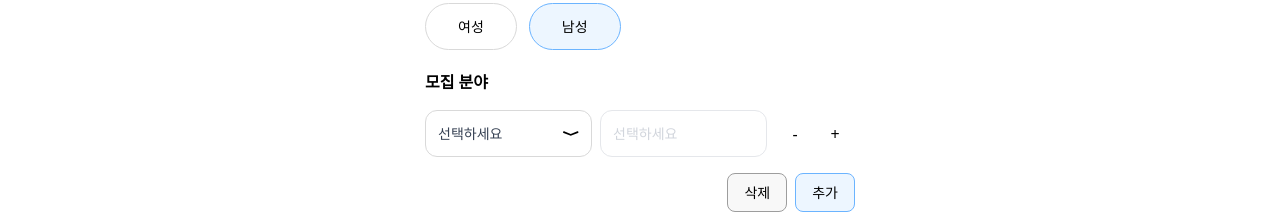
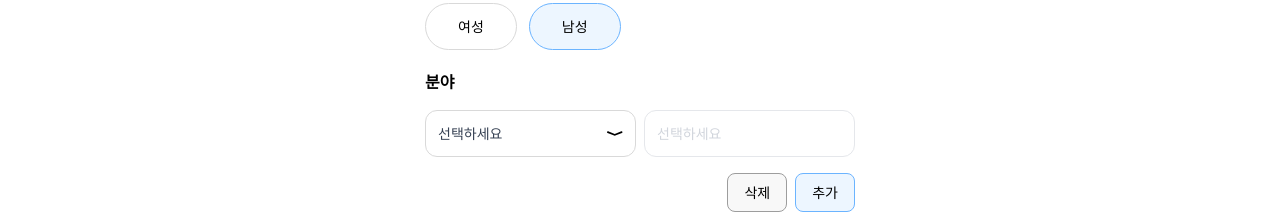
Before and after one commit to WardK-meeTeam/meeteam_front, a Next.js app: page /setting-after-signup in a window 1280 px wide. Shown: the part 573-787 px from the top of the page. Built offline with nearby package versions, Linux system fonts and the light colour scheme.

Commit message:
[MTM-7] chore: 컴포넌트 재사용성 보장

```diff
--- a/app/project-generate-step-1/components/Recruit.tsx
+++ b/app/project-generate-step-1/components/Recruit.tsx
@@ -2,24 +2,30 @@
 import { useCallback } from "react";
 import RecruitRow from "./RecruitRow";
 import { recruitFieldItem } from "@/store/projectGenerateStore";
+import { userFieldItem } from "@/store/signupDataStore";
 
-export default function Recruit({
-  value,
-  onChange,
-}: {
-  value: recruitFieldItem[];
-  onChange: (fields: recruitFieldItem[]) => void;
-}) {
+interface RecruitProps {
+  title: string;
+  value: recruitFieldItem[] | userFieldItem[];
+  onChange: (field: any) => void;
+}
+
+// onChange부분 파라미터 any로 받기 싫었는데.. 어떻게 해결해야할지 몰라서 일단 이렇게 둠
+// 파라미터가 recruitFieldItem[] or userFieldItem[] 이렇게 들어오는데, 자꾸 프로젝트 생성페이지
+// 파라미터 넘기는 부분에서 오류떠서 일단 any로 둘게요
+
+export default function Recruit({ title, value, onChange }: RecruitProps) {
+  const isIncludeNumOfPeople: boolean = "numOfPeople" in value[0];
+
   const onClickButton = (e: React.MouseEvent<HTMLButtonElement>) => {
     const buttonValue = e.currentTarget.value;
     if (buttonValue === "추가") {
       const newId =
         value.length > 0 ? Math.max(...value.map((item) => item.id)) + 1 : 0;
-      const newField: recruitFieldItem = {
-        id: newId,
-        field: null,
-        numOfPeople: 1,
-      };
+      let newField: recruitFieldItem | userFieldItem;
+      if (isIncludeNumOfPeople)
+        newField = { id: newId, field: null, numOfPeople: 1 };
+      else newField = { id: newId, field: null };
       onChange([...value, newField]);
     } else if (buttonValue === "삭제" && value.length > 1) {
       onChange(value.slice(0, -1));
@@ -27,7 +33,7 @@ export default function Recruit({
   };
 
   const handleRowChange = useCallback(
-    (updatedRow: recruitFieldItem) => {
+    (updatedRow: recruitFieldItem | userFieldItem) => {
       const newFields = value.map((row) =>
         row.id === updatedRow.id ? updatedRow : row,
       );
@@ -38,7 +44,8 @@ export default function Recruit({
 
   return (
     <div className="flex flex-col gap-4 w-full">
-      <b>모집 분야</b>
+      {title !== "" ? <b>{title}</b> : ""}
+
       {value.map((item) => (
         <RecruitRow key={item.id} value={item} onChange={handleRowChange} />
       ))}
--- a/app/project-generate-step-1/components/RecruitRow.tsx
+++ b/app/project-generate-step-1/components/RecruitRow.tsx
@@ -1,57 +1,75 @@
 "use client";
+import { userFieldItem } from "@/store/signupDataStore";
 import FieldSelector from "./FieldSelector";
 import { recruitFieldItem } from "@/store/projectGenerateStore";
 
-export default function RecruitRow({
-  value,
-  onChange,
-}: {
-  value: recruitFieldItem;
-  onChange: (payload: recruitFieldItem) => void;
-}) {
+interface RecruitRowProps {
+  value: recruitFieldItem | userFieldItem;
+  onChange: {
+    (payload: recruitFieldItem): void;
+    (payload: userFieldItem): void;
+  };
+}
+
+export default function RecruitRow({ value, onChange }: RecruitRowProps) {
+  // 회원가입 후 설정페이지에서 사용되는지 아닌지 확인용
+  // numOfPeople이 있으면 프로젝트 생성 페이지에서 사용되는 것임
+  const isIncludeNumOfPeople: boolean = "numOfPeople" in value;
+
   const handleFieldChange = (newField: string | null) => {
     onChange({ ...value, field: newField });
   };
 
-  const handleNumberChange = (newNumber: number) => {
+  let handleNumberChange: ((newNumber: number) => void) | undefined;
+  let onClickButton:
+    | ((e: React.MouseEvent<HTMLButtonElement>) => void)
+    | undefined;
+
+  if (isIncludeNumOfPeople) {
+    handleNumberChange = (newNumber: number) => {
       if (newNumber >= 1 && newNumber <= 9) {
-      onChange({ ...value, numOfPeople: newNumber });
+        onChange({ ...(value as recruitFieldItem), numOfPeople: newNumber });
       }
     };
 
-  const onClickButton = (e: React.MouseEvent<HTMLButtonElement>) => {
+    onClickButton = (e: React.MouseEvent<HTMLButtonElement>) => {
       const operation = e.currentTarget.value;
       if (operation === "+") {
-      handleNumberChange(value.numOfPeople + 1);
+        handleNumberChange!((value as recruitFieldItem).numOfPeople + 1);
       } else if (operation === "-") {
-      handleNumberChange(value.numOfPeople - 1);
+        handleNumberChange!((value as recruitFieldItem).numOfPeople - 1);
       }
     };
+  }
 
   return (
     <div className="w-full flex flex-row flex-1 gap-2 items-center">
       <FieldSelector value={value.field} onChange={handleFieldChange} />
+      {isIncludeNumOfPeople && (
         <div className="flex items-center">
           <button
             type="button"
             className="w-[40px] h-[40px] box-border flex justify-center items-center cursor-pointer"
             onClick={onClickButton}
             value="-"
-          disabled={value.numOfPeople <= 1}
+            disabled={(value as recruitFieldItem).numOfPeople <= 1}
           >
             -
           </button>
-        <span className="text-mtm-main-blue">{value.numOfPeople}</span>
+          <span className="text-mtm-main-blue">
+            {(value as recruitFieldItem).numOfPeople}
+          </span>
           <button
             type="button"
             className="w-[40px] h-[40px] box-border border-l-0 flex justify-center items-center cursor-pointer"
             onClick={onClickButton}
             value="+"
-          disabled={value.numOfPeople >= 9}
+            disabled={(value as recruitFieldItem).numOfPeople >= 9}
           >
             +
           </button>
         </div>
+      )}
     </div>
   );
 }
```
Lines whose indentation alone changed are shown as unchanged.
